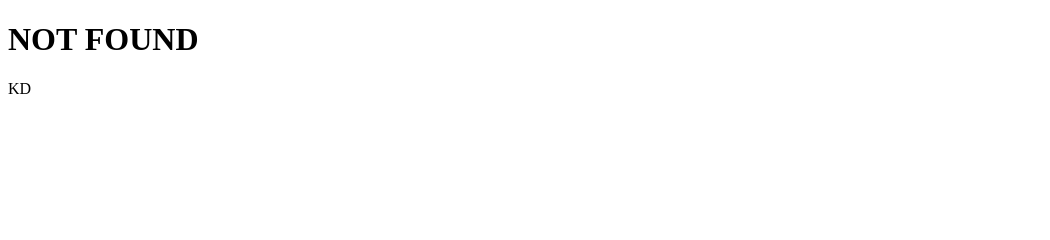
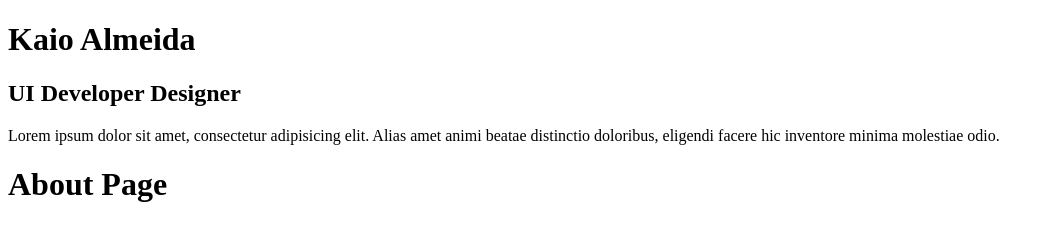
Before and after one commit to iamkaio/myBlog, a Gatsby site: page /about in a window 1280 px wide. Before the commit this address had no page. Shown: the whole page, without its empty margins (0-1050 px from the left). Built offline with nearby package versions, Linux system fonts and the light colour scheme; Gatsby itself is replaced by a stand-in of ours.

Commit message:
Profile component

```diff
--- /dev/null
+++ b/src/components/Profile/profile.js
@@ -0,0 +1,12 @@
+import React from "react";
+
+const Profile = () => (
+    <div className="Profile-wrapper">
+        <h1>Kaio Almeida</h1>
+        <h2>UI Developer Designer</h2>
+        <p>Lorem ipsum dolor sit amet, consectetur adipisicing elit. Alias amet animi beatae distinctio doloribus,
+            eligendi facere hic inventore minima molestiae odio.</p>
+    </div>
+)
+
+export default Profile
--- a/src/components/layout.js
+++ b/src/components/layout.js
@@ -1,16 +1,20 @@
 import React from "react"
 import PropTypes from "prop-types"
+import Profile from "./Profile/profile";
 
-
-
-const Layout = ({ children }) => {
-  return (
-        <main>{children}</main>
-  )
+const Layout = ({children}) => {
+    return (
+        <>
+            <header>
+              <Profile/>
+            </header>
+            <main>{children}</main>
+        </>
+    )
 }
 
 Layout.propTypes = {
-  children: PropTypes.node.isRequired,
+    children: PropTypes.node.isRequired,
 }
 
 export default Layout
--- /dev/null
+++ b/src/pages/about.js
@@ -0,0 +1,12 @@
+import React from 'react';
+import Layout from "../components/layout"
+import SEO from "../components/seo"
+
+const AboutPage = () => (
+    <Layout>
+        <SEO title="About" />
+        <h1>About Page</h1>
+    </Layout>
+)
+
+export default AboutPage
```
Also changed, not shown: src/pages/index.js (+5 -5 lines).
